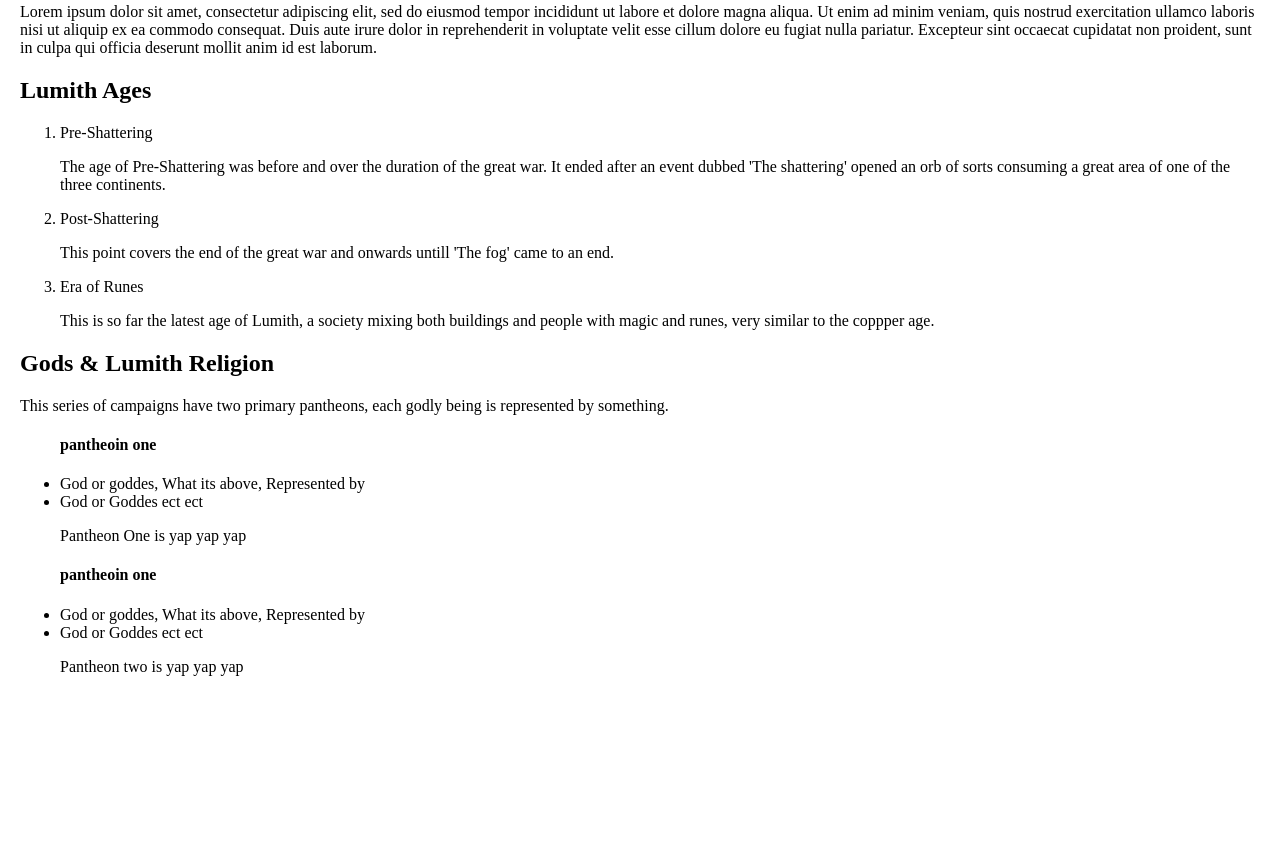
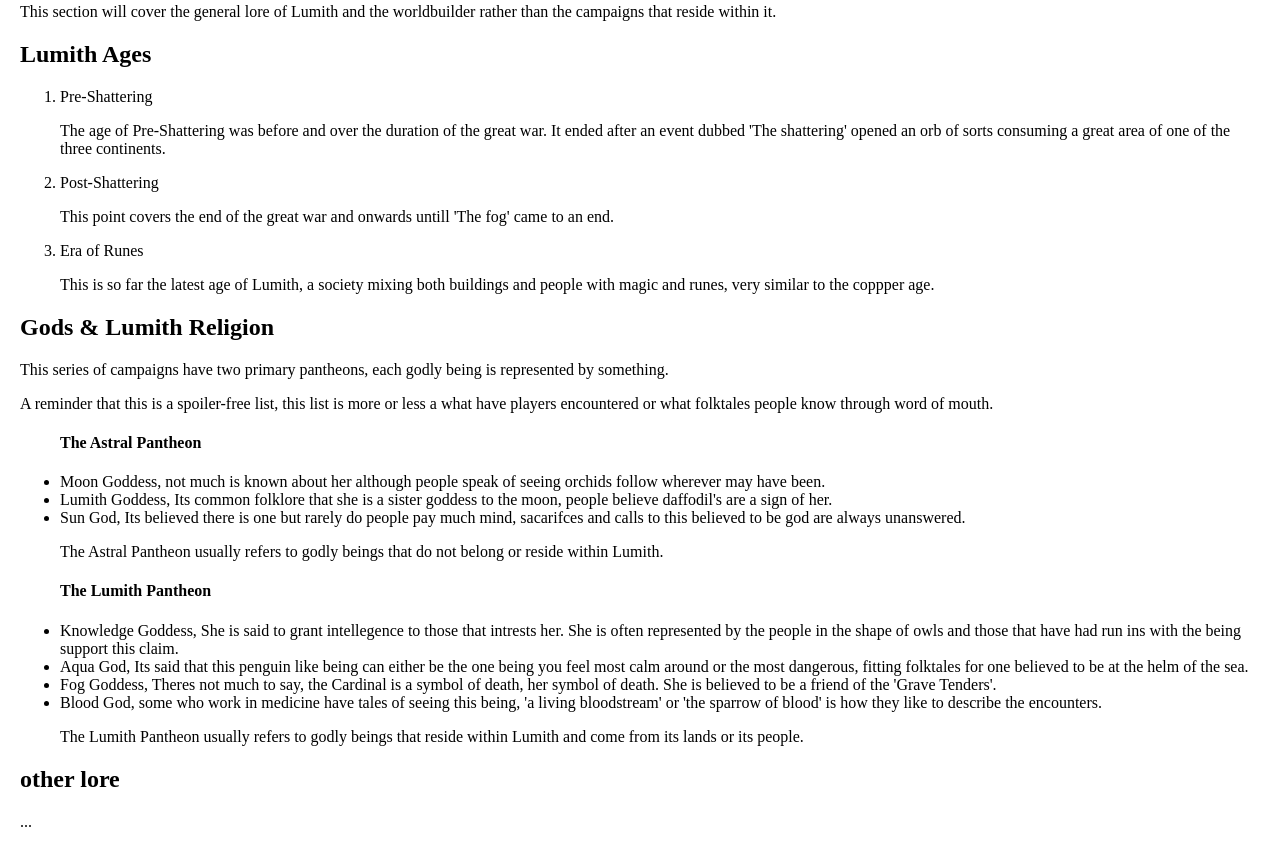
Before and after one commit to LachyLizard/LumithRedo, a plain HTML site: page lore.html in a window 1280 px wide. Shown: the part 433-1298 px from the top of the page. Before the commit the page ends 1225 px from the top, so only its background shows below. Drawn offline with Linux system fonts and the light colour scheme; a script that the page names is missing; a web font is replaced by a local one.

Commit message:
Update lore.html to add context & replace dummy text

```diff
--- a/lore.html
+++ b/lore.html
@@ -23,7 +23,7 @@
     <h1>Lumith Lore</h1>
   </div>
   <section>
-    <p>Lorem ipsum dolor sit amet, consectetur adipiscing elit, sed do eiusmod tempor incididunt ut labore et dolore magna aliqua. Ut enim ad minim veniam, quis nostrud exercitation ullamco laboris nisi ut aliquip ex ea commodo consequat. Duis aute irure dolor in reprehenderit in voluptate velit esse cillum dolore eu fugiat nulla pariatur. Excepteur sint occaecat cupidatat non proident, sunt in culpa qui officia deserunt mollit anim id est laborum.</p>
+    <p>This section will cover the general lore of Lumith and the worldbuilder rather than the campaigns that reside within it.</p>
     <h2>Lumith Ages</h2>
     <ol>
       <li>Pre-Shattering</li>
@@ -35,16 +35,22 @@
     </ol>
     <h2>Gods & Lumith Religion</h2>
     <p>This series of campaigns have two primary pantheons, each godly being is represented by something.</p>
+    <p>A reminder that this is a spoiler-free list, this list is more or less a what have players encountered or what folktales people know through word of mouth.</p>
     <ul>
-      <h4>pantheoin one</h4>
-      <li>God or goddes, What its above, Represented by</li>
-      <li>God or Goddes ect ect</li>
-      <p>Pantheon One is yap yap yap</p>
-      <h4>pantheoin one</h4>
-      <li>God or goddes, What its above, Represented by</li>
-      <li>God or Goddes ect ect</li>
-      <p>Pantheon two is yap yap yap</p>
+      <h4>The Astral Pantheon</h4>
+      <li>Moon Goddess, not much is known about her although people speak of seeing orchids follow wherever may have been.</li>
+      <li>Lumith Goddess, Its common folklore that she is a sister goddess to the moon, people believe daffodil's are a sign of her.</li>
+      <li>Sun God, Its believed there is one but rarely do people pay much mind, sacarifces and calls to this believed to be god are always unanswered.</li>
+      <p>The Astral Pantheon usually refers to godly beings that do not belong or reside within Lumith.</p>
+      <h4>The Lumith Pantheon</h4>
+      <li>Knowledge Goddess, She is said to grant intellegence to those that intrests her. She is often represented by the people in the shape of owls and those that have had run ins with the being support this claim.</li>
+      <li>Aqua God, Its said that this penguin like being can either be the one being you feel most calm around or the most dangerous, fitting folktales for one believed to be at the helm of the sea.</li>
+      <li>Fog Goddess, Theres not much to say, the Cardinal is a symbol of death, her symbol of death. She is believed to be a friend of the 'Grave Tenders'.</li>
+      <li>Blood God, some who work in medicine have tales of seeing this being, 'a living bloodstream' or 'the sparrow of blood' is how they like to describe the encounters.</li>
+      <p>The Lumith Pantheon usually refers to godly beings that reside within Lumith and come from its lands or its people.</p>
     </ul>
+    <h2>other lore</h2>
+    <p>...</p>
   </section>
   <section></section>
   <section></section>
```
